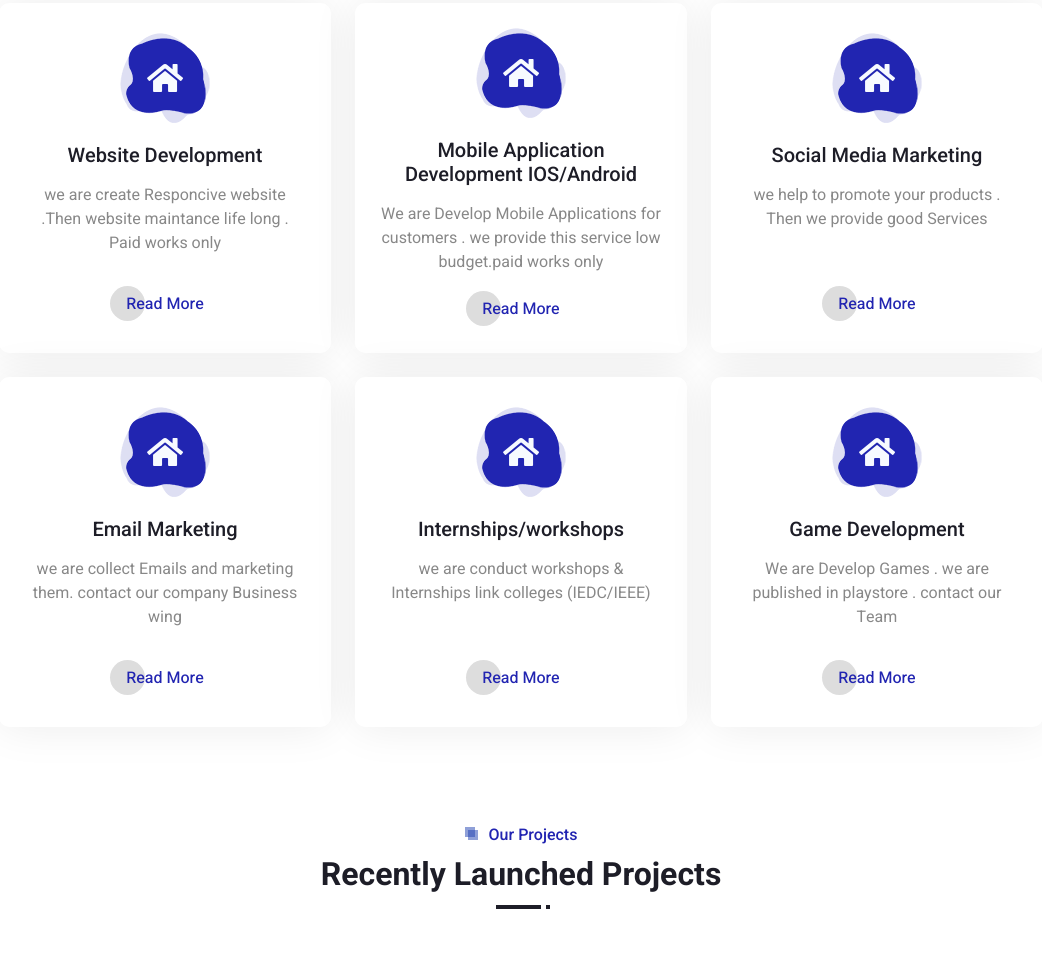
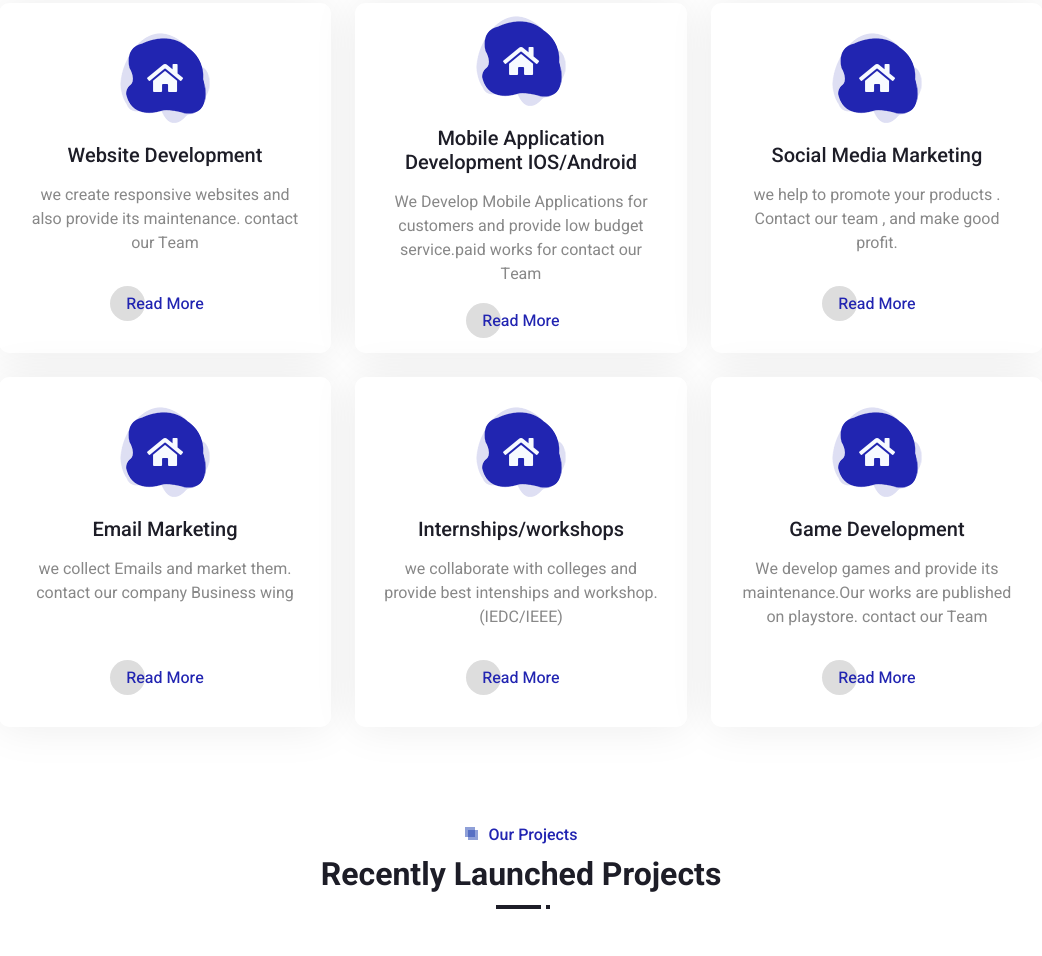
Before and after one commit to salihslx/ZICO-IT-Solutions, a plain HTML site: page index.html in a window 1280 px wide. Shown: the part 1805-2761 px from the top of the page, without its empty margins (119-1161 px from the left). Drawn offline with nearby package versions, Linux system fonts and the light colour scheme.

Commit message:
Update index.html

```diff
--- a/index.html
+++ b/index.html
@@ -184,7 +184,7 @@
                                 <i class="fa fa-home fa-2x"></i>
                             </div>
                             <h5 class="mb-3">Website Development</h5>
-                            <p>we are create Responcive website .Then website maintance life long . Paid works only </p>
+                            <p>we create responsive websites and also provide its maintenance. contact our Team </p>
                             <a class="btn px-3 mt-auto mx-auto" href="">Read More</a>
                         </div>
                     </div>
@@ -194,7 +194,7 @@
                                 <i class="fa fa-home fa-2x"></i>
                             </div>
                             <h5 class="mb-3">Mobile Application Development IOS/Android</h5>
-                            <p>We are Develop Mobile Applications for customers . we provide this service low budget.paid works only </p>
+                            <p>We Develop Mobile Applications for customers and provide low budget service.paid works for contact our Team </p>
                             <a class="btn px-3 mt-auto mx-auto" href="">Read More</a>
                         </div>
                     </div>
@@ -204,7 +204,7 @@
                                 <i class="fa fa-home fa-2x"></i>
                             </div>
                             <h5 class="mb-3">Social Media Marketing</h5>
-                            <p> we help to promote your products . Then we provide good Services</p>
+                            <p> we help to promote your products . Contact our team , and make good profit.</p>
                             <a class="btn px-3 mt-auto mx-auto" href="">Read More</a>
                         </div>
                     </div>
@@ -214,7 +214,7 @@
                                 <i class="fa fa-home fa-2x"></i>
                             </div>
                             <h5 class="mb-3">Email Marketing</h5>
-                            <p>we are collect Emails and marketing them. contact our company Business wing</p>
+                            <p>we collect Emails and market them. contact our company Business wing</p>
                             <a class="btn px-3 mt-auto mx-auto" href="">Read More</a>
                         </div>
                     </div>
@@ -224,7 +224,7 @@
                                 <i class="fa fa-home fa-2x"></i>
                             </div>
                             <h5 class="mb-3">Internships/workshops</h5>
-                            <p>we are conduct workshops & Internships link colleges (IEDC/IEEE) </p>
+                            <p>we collaborate with colleges and provide best intenships and workshop. (IEDC/IEEE) </p>
                             <a class="btn px-3 mt-auto mx-auto" href="">Read More</a>
                         </div>
                     </div>
@@ -234,7 +234,7 @@
                                 <i class="fa fa-home fa-2x"></i>
                             </div>
                             <h5 class="mb-3">Game Development</h5>
-                            <p>We are Develop Games . we are published in playstore . contact our Team</p>
+                            <p>We develop games and provide its maintenance.Our works are published on playstore. contact our Team</p>
                             <a class="btn px-3 mt-auto mx-auto" href="">Read More</a>
                         </div>
                     </div>
```
